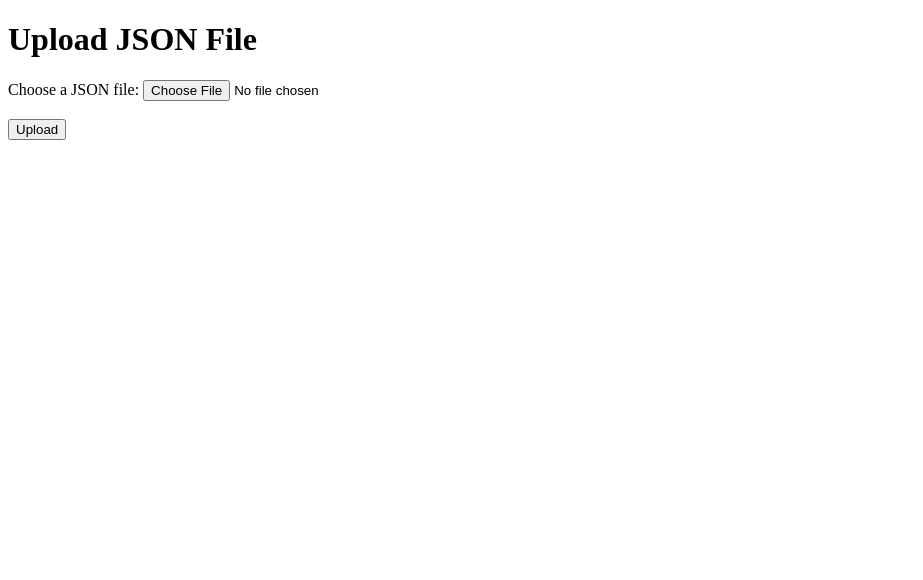
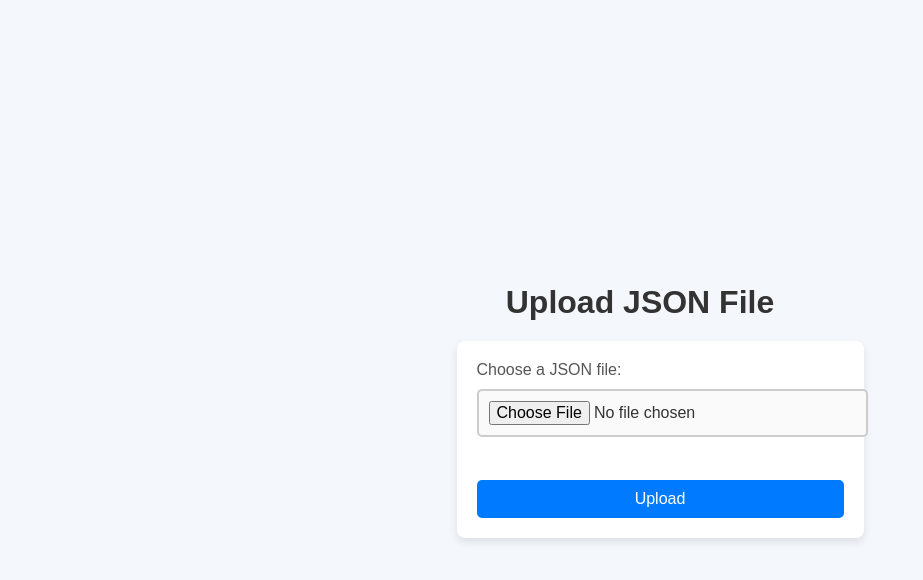
Before and after one commit to kanereroma2343/r7tesdata, a website: page r7nttc/upload.html in a window 1280 px wide. Shown: the whole page, without its empty margins (0-923 px from the left). Drawn offline with Linux system fonts and the light colour scheme.

Commit message:
Update upload.html

```diff
--- a/r7nttc/upload.html
+++ b/r7nttc/upload.html
@@ -4,14 +4,101 @@
     <meta charset="UTF-8">
     <meta name="viewport" content="width=device-width, initial-scale=1.0">
     <title>Upload JSON File</title>
+    <style>
+        body {
+            font-family: Arial, sans-serif;
+            background: #f4f7fc;
+            color: #333;
+            margin: 0;
+            padding: 0;
+            display: flex;
+            justify-content: center;
+            align-items: center;
+            height: 100vh;
+        }
+
+        h1 {
+            color: #333;
+            text-align: center;
+            margin-bottom: 20px;
+        }
+
+        form {
+            background-color: #fff;
+            padding: 20px;
+            border-radius: 8px;
+            box-shadow: 0 4px 8px rgba(0, 0, 0, 0.1);
+            width: 100%;
+            max-width: 400px;
+            text-align: center;
+        }
+
+        label {
+            font-size: 16px;
+            color: #555;
+            display: block;
+            margin-bottom: 10px;
+            text-align: left;
+        }
+
+        input[type="file"] {
+            width: 100%;
+            padding: 10px;
+            border: 2px solid #ccc;
+            border-radius: 5px;
+            background-color: #fafafa;
+            font-size: 16px;
+        }
+
+        button {
+            background-color: #007BFF;
+            color: #fff;
+            padding: 10px 20px;
+            font-size: 16px;
+            border: none;
+            border-radius: 5px;
+            cursor: pointer;
+            width: 100%;
+            margin-top: 15px;
+        }
+
+        button:hover {
+            background-color: #0056b3;
+        }
+
+        .info-message {
+            color: #ff6f61;
+            margin-top: 10px;
+        }
+
+    </style>
 </head>
 <body>
+    <div>
         <h1>Upload JSON File</h1>
         <form action="/upload" method="post" enctype="multipart/form-data">
             <label for="jsonFile">Choose a JSON file:</label>
             <input type="file" id="jsonFile" name="jsonFile" accept=".json" required>
-        <br><br>
+            <div class="info-message" id="fileInfo"></div>
+            <br>
             <button type="submit">Upload</button>
         </form>
+    </div>
+
+    <script>
+        const fileInput = document.getElementById('jsonFile');
+        const fileInfo = document.getElementById('fileInfo');
+
+        fileInput.addEventListener('change', function() {
+            const file = fileInput.files[0];
+            if (file) {
+                if (file.type !== 'application/json') {
+                    fileInfo.textContent = 'Please select a valid JSON file.';
+                } else {
+                    fileInfo.textContent = '';
+                }
+            }
+        });
+    </script>
 </body>
 </html>
```
Lines whose indentation alone changed are shown as unchanged.
